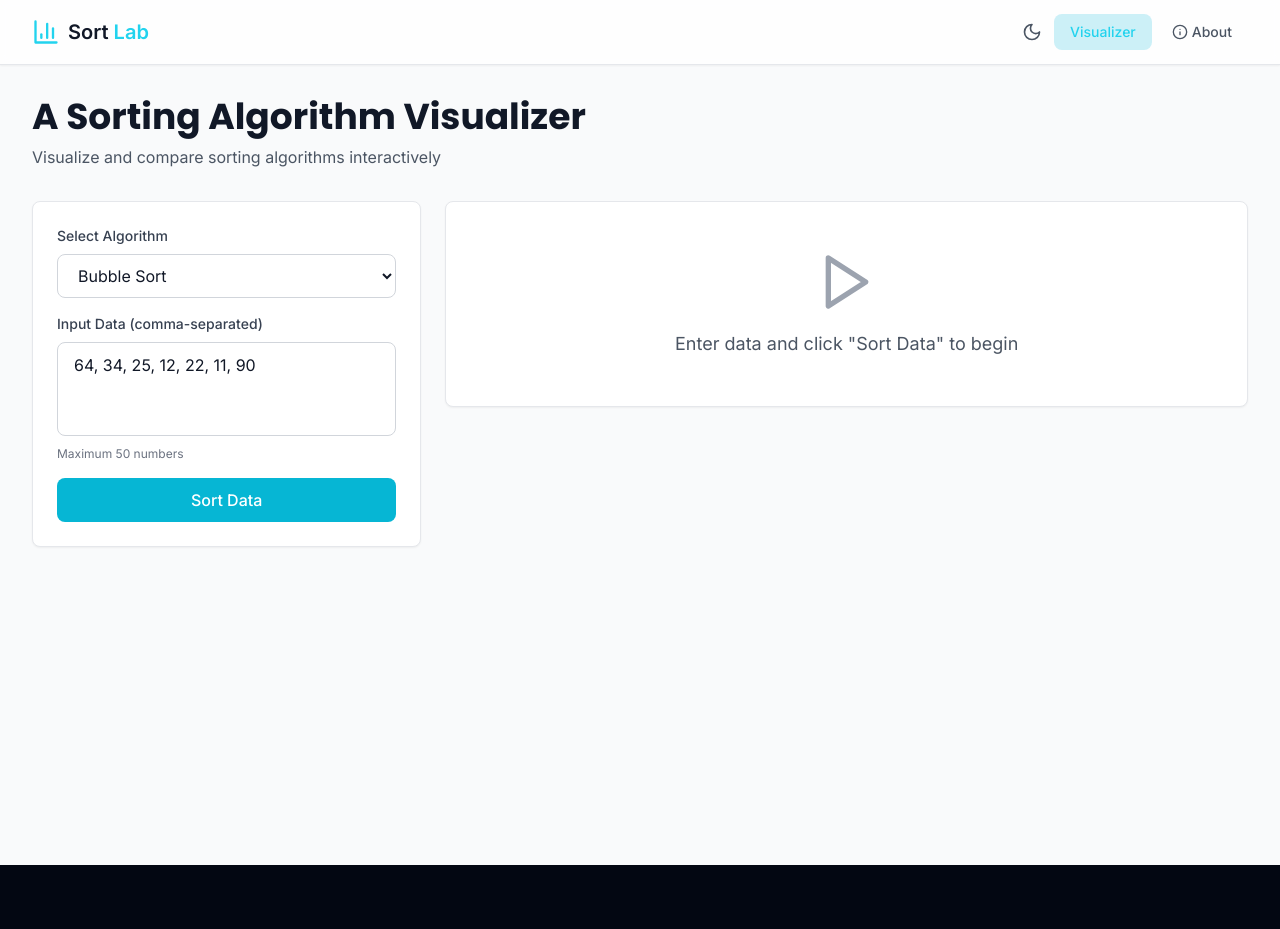
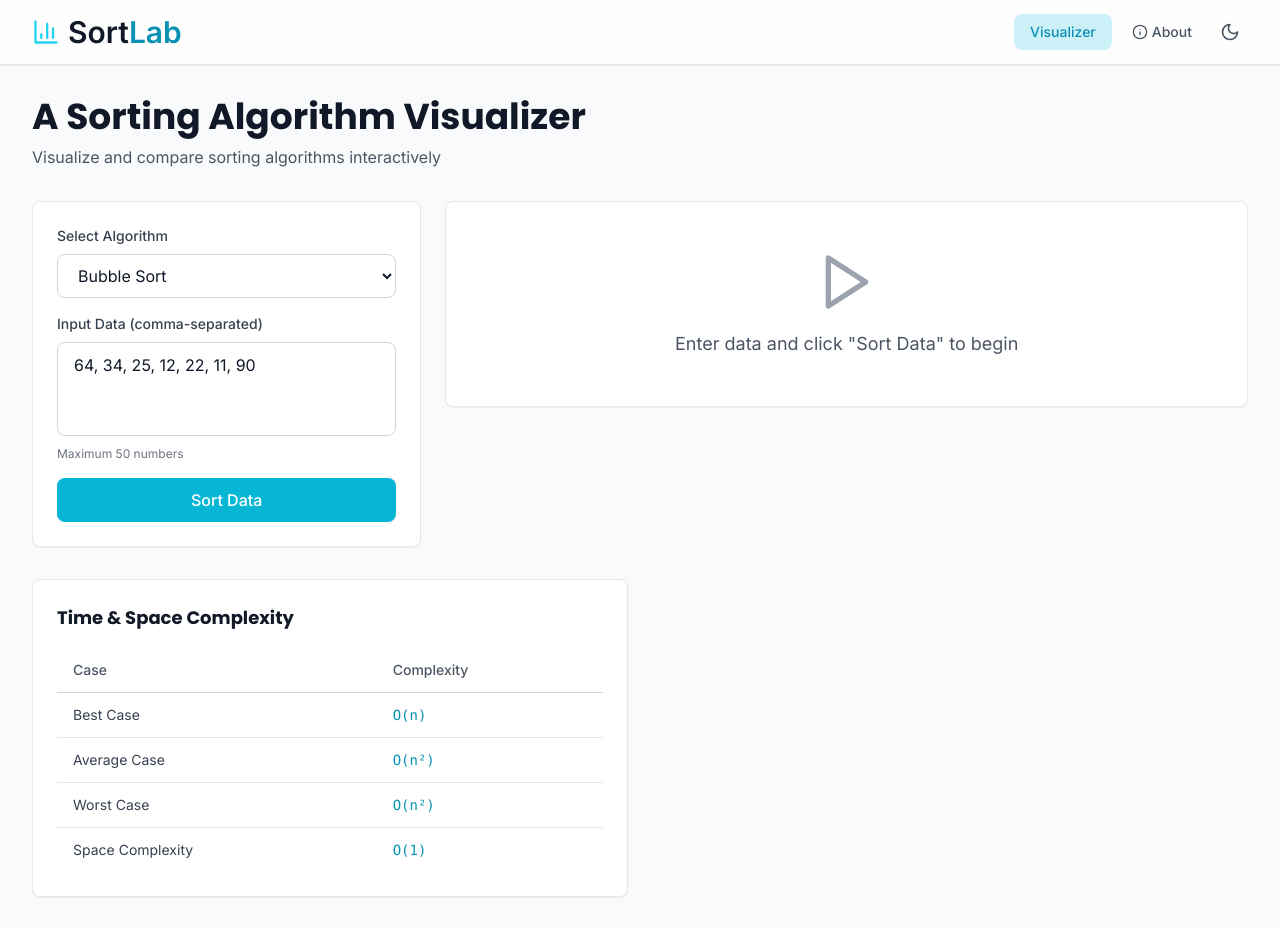
Before and after one commit to dhyan2815/SortLab, a React (Vite) app: page / in a window 1280 px wide. Before the commit the page ends 865 px from the top, so only its background shows below. Built offline with nearby package versions, Linux system fonts and the light colour scheme.

Commit message:
update: aligned navigations

```diff
--- a/src/components/Navigation.tsx
+++ b/src/components/Navigation.tsx
@@ -14,10 +14,33 @@ export default function Navigation() {
         <div className="flex items-center justify-between h-16">
           <Link to="/" className="flex items-center space-x-2 group">
             <BarChart3 className="w-7 h-7 text-cyan-400 transition-transform group-hover:scale-110" />
-            <span className="text-xl font-bold text-gray-900 dark:text-white">Sort<span className="text-cyan-400"> Lab</span></span>
+            <span className="text-3xl font-extrabold text-gray-900 dark:text-white">Sort<span className="text-cyan-600">Lab</span></span>
           </Link>
 
           <div className="flex items-center space-x-1">
+            <Link
+              to="/"
+              className={`px-4 py-2 rounded-lg text-sm font-medium transition-all duration-200 ${
+                isActive('/')
+                  ? 'bg-cyan-500/20 text-cyan-600'
+                  : 'text-gray-600 dark:text-gray-300 hover:text-gray-900 dark:hover:text-white hover:bg-gray-100 dark:hover:bg-gray-800/50'
+              }`}
+            >
+              Visualizer
+            </Link>
+            <Link
+              to="/about"
+              className={`px-4 py-2 rounded-lg text-sm font-medium transition-all duration-200 flex items-center space-x-1 ${
+                isActive('/about')
+                  ? 'bg-cyan-500/20 text-cyan-600'
+                  : 'text-gray-600 dark:text-gray-300 hover:text-gray-900 dark:hover:text-white hover:bg-gray-100 dark:hover:bg-gray-800/50'
+              }`}
+            >
+              <Info className="w-4 h-4" />
+              <span>About</span>
+            </Link>
+
+            {/*  */}
             <button
               onClick={toggleTheme}
               className="p-2 rounded-lg text-gray-600 dark:text-gray-300 hover:text-gray-900 dark:hover:text-white hover:bg-gray-100 dark:hover:bg-gray-800/50 transition-all duration-200"
@@ -29,28 +52,6 @@ export default function Navigation() {
                 <Sun className="w-5 h-5" />
               )}
             </button>
-
-            <Link
-              to="/"
-              className={`px-4 py-2 rounded-lg text-sm font-medium transition-all duration-200 ${
-                isActive('/')
-                  ? 'bg-cyan-500/20 text-cyan-400'
-                  : 'text-gray-600 dark:text-gray-300 hover:text-gray-900 dark:hover:text-white hover:bg-gray-100 dark:hover:bg-gray-800/50'
-              }`}
-            >
-              Visualizer
-            </Link>
-            <Link
-              to="/about"
-              className={`px-4 py-2 rounded-lg text-sm font-medium transition-all duration-200 flex items-center space-x-1 ${
-                isActive('/about')
-                  ? 'bg-cyan-500/20 text-cyan-400'
-                  : 'text-gray-600 dark:text-gray-300 hover:text-gray-900 dark:hover:text-white hover:bg-gray-100 dark:hover:bg-gray-800/50'
-              }`}
-            >
-              <Info className="w-4 h-4" />
-              <span>About</span>
-            </Link>
           </div>
         </div>
       </div>
--- a/src/pages/Visualizer.tsx
+++ b/src/pages/Visualizer.tsx
@@ -246,12 +246,14 @@ export default function Visualizer() {
           </div>
         </div>
 
-        {sortResult && (
-          <div className="grid grid-cols-1 lg:grid-cols-2 gap-6">
+        <div className="grid grid-cols-1 lg:grid-cols-2 gap-6 items-stretch">
+          <div className="flex flex-col justify-stretch h-full">
             <ComplexityTable algorithm={selectedAlgorithm} />
-            <FlowchartDiagram algorithm={selectedAlgorithm} />
           </div>
-        )}
+          <div className="flex flex-col justify-stretch h-full">
+            {sortResult && <FlowchartDiagram algorithm={selectedAlgorithm} />}
+          </div>
+        </div>
       </div>
     </div>
   );
```
